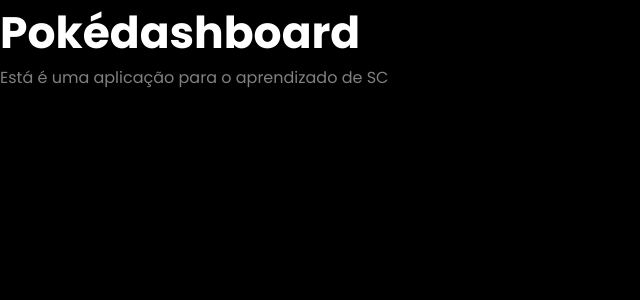
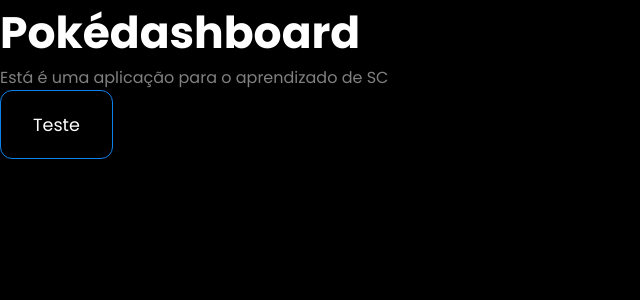
Before and after one commit to DouglasNeres/react-ts, a React (Vite) app in the folder theDashboardGame/: page / in a window 1280 px wide. Shown: the top 300 px of the page, without its empty margins (0-640 px from the left). Built offline with nearby package versions, Linux system fonts and the light colour scheme.

Commit message:
DG - Buttons Done

```diff
--- a/theDashboardGame/src/App.tsx
+++ b/theDashboardGame/src/App.tsx
@@ -1,3 +1,4 @@
+import { StyledButton } from './styles/buttons'
 import { StyledParagraph, StyledTitle } from './styles/typography'
 
 export function App() {
@@ -5,6 +6,7 @@
     <div className="App">
       <StyledTitle tag='h1' fontWeight={700} fontSize="lg">Pokédashboard</StyledTitle>
       <StyledParagraph fontSize='md' >Está é uma aplicação para o aprendizado de SC</StyledParagraph>
+      <StyledButton buttonSize='lg' buttonStyle='outline'>Teste</StyledButton>
     </div>
   )
 }
--- /dev/null
+++ b/theDashboardGame/src/styles/buttons.ts
@@ -0,0 +1,69 @@
+import styled, { css } from "styled-components";
+
+interface iStyledButtonProps{
+  buttonSize: "sm" | "md" | "lg";
+  buttonStyle: "solid" | "outline";
+}
+
+export const StyledButton = styled.button<iStyledButtonProps>`
+  display: inline-flex;
+  align-items: center;
+  justify-content: center;
+  gap: .6rem;
+
+  font-family: 'Poppins', sans-serif;
+  font-size: 1.1rem;
+
+  border-radius: 12px;
+
+  transition: .4s;
+
+  ${({buttonSize}) => {
+    switch (buttonSize) {
+      case "lg":
+        return css`
+          padding: 0 2rem;
+          height: 69px;
+        `;
+
+      case "md":
+        return css`
+          padding: 0 2rem;
+          height: 46px;
+        `;
+
+      case "sm":
+        return css`
+          padding: 0 1.5rem;
+          height: 42px;
+        `;
+    }
+  }}
+
+  ${({buttonStyle, theme}) => {
+    switch (buttonStyle) {
+      case "solid":
+        return css`
+          background: ${theme.colors.blue};
+          color: ${theme.colors.white};
+        `
+      case "outline":
+        return css`
+          border: 1px solid ${theme.colors.blue};
+          background: transparent;
+          color: ${theme.colors.white};
+          &:hover {
+            background: ${theme.colors.blue};
+            color: ${theme.colors.white};
+          }
+        `
+    }
+  }}
+
+
+  &:hover {
+    filter: brightness(1.1);
+    box-shadow: 0px 4px 25px rgba(255, 249, 249, 0.25);
+  }
+
+`
```
